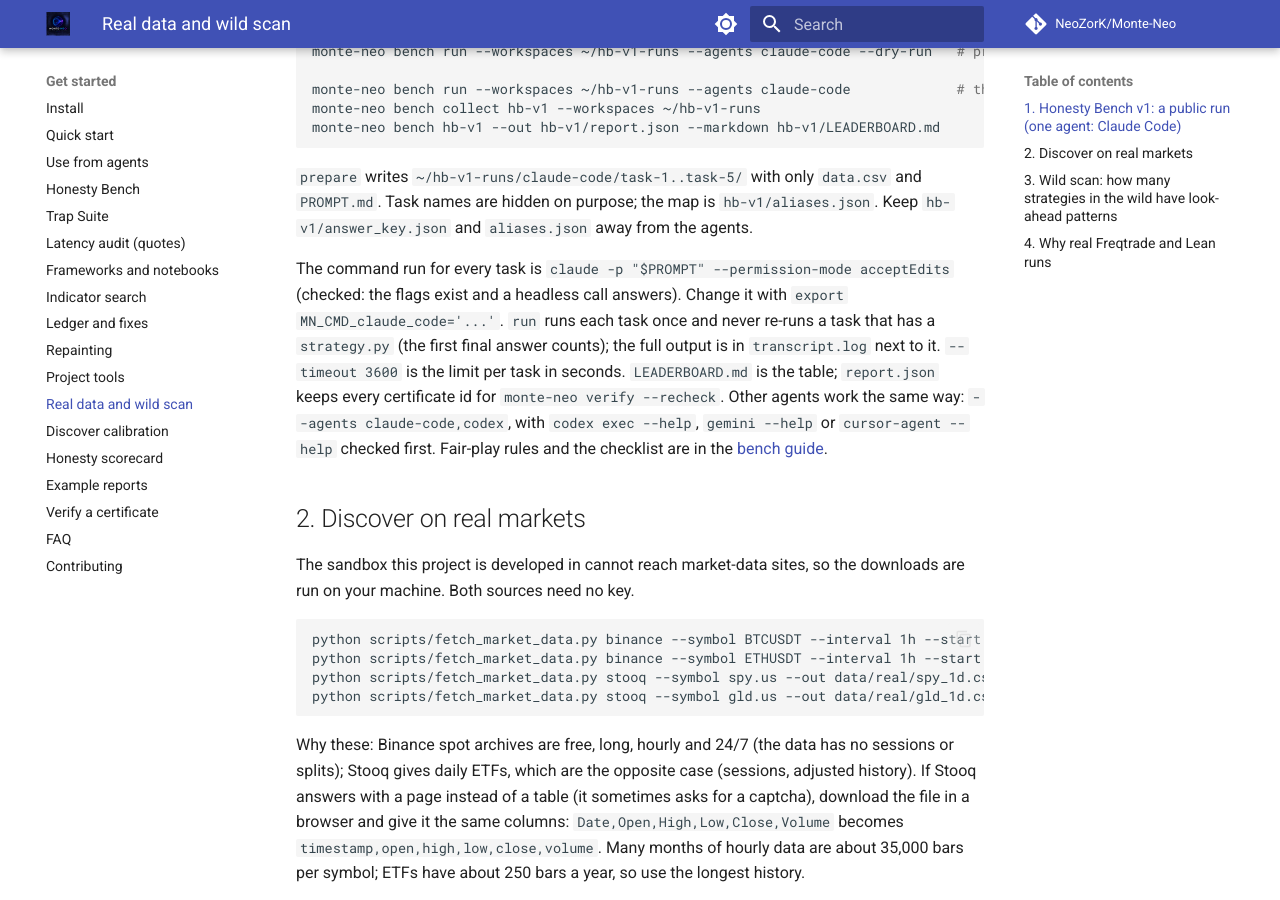
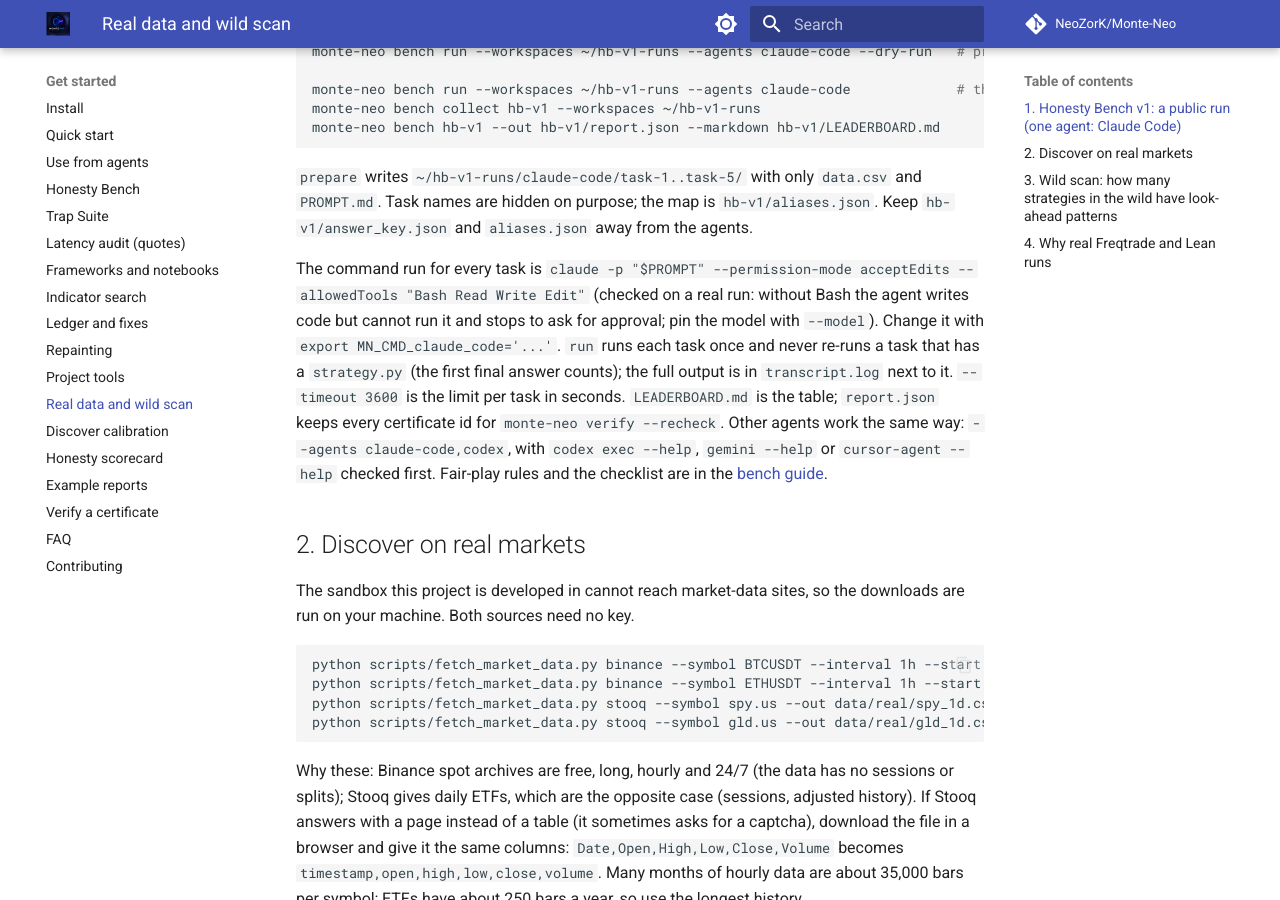
Before and after one commit to NeoZorK/Monte-Neo, an MkDocs documentation site: the page built from docs/guides/real-data-and-wild-corpus.md, in a window 1280 px wide and 900 px high, scrolled down 600 px. Built offline with MkDocs 1.6.1 and Material for MkDocs 9.7.7, drawn with Linux system fonts in a browser that asks for light colours; comment, search, counter and statistics services are not loaded.

Commit message:
bench run: claude-code gets Bash so the agent can run its backtests

```diff
--- a/docs/guides/real-data-and-wild-corpus.md
+++ b/docs/guides/real-data-and-wild-corpus.md
@@ -25,8 +25,8 @@
 `prepare` writes `~/hb-v1-runs/claude-code/task-1..task-5/` with only `data.csv` and `PROMPT.md`. Task names are hidden
 on purpose; the map is `hb-v1/aliases.json`. Keep `hb-v1/answer_key.json` and `aliases.json` away from the agents.
 
-The command run for every task is `claude -p "$PROMPT" --permission-mode acceptEdits` (checked: the flags exist and a
-headless call answers). Change it with `export MN_CMD_claude_code='...'`. `run` runs each task once and never re-runs
+The command run for every task is `claude -p "$PROMPT" --permission-mode acceptEdits --allowedTools "Bash Read Write Edit"` (checked on a real run:
+without Bash the agent writes code but cannot run it and stops to ask for approval; pin the model with `--model`). Change it with `export MN_CMD_claude_code='...'`. `run` runs each task once and never re-runs
 a task that has a `strategy.py` (the first final answer counts); the full output is in `transcript.log` next to it.
 `--timeout 3600` is the limit per task in seconds. `LEADERBOARD.md` is the table; `report.json` keeps every
 certificate id for `monte-neo verify --recheck`. Other agents work the same way: `--agents claude-code,codex`, with
```
Also changed, not shown: 1 other file.
